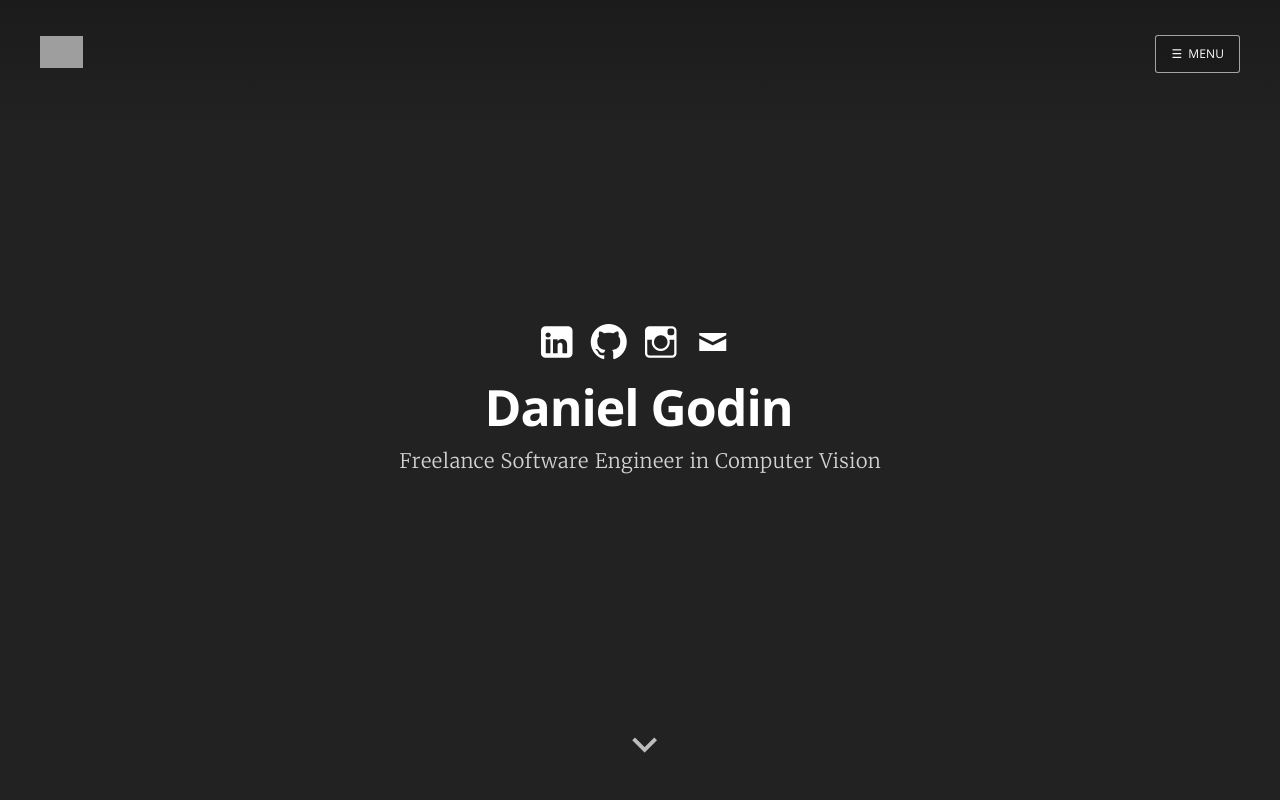
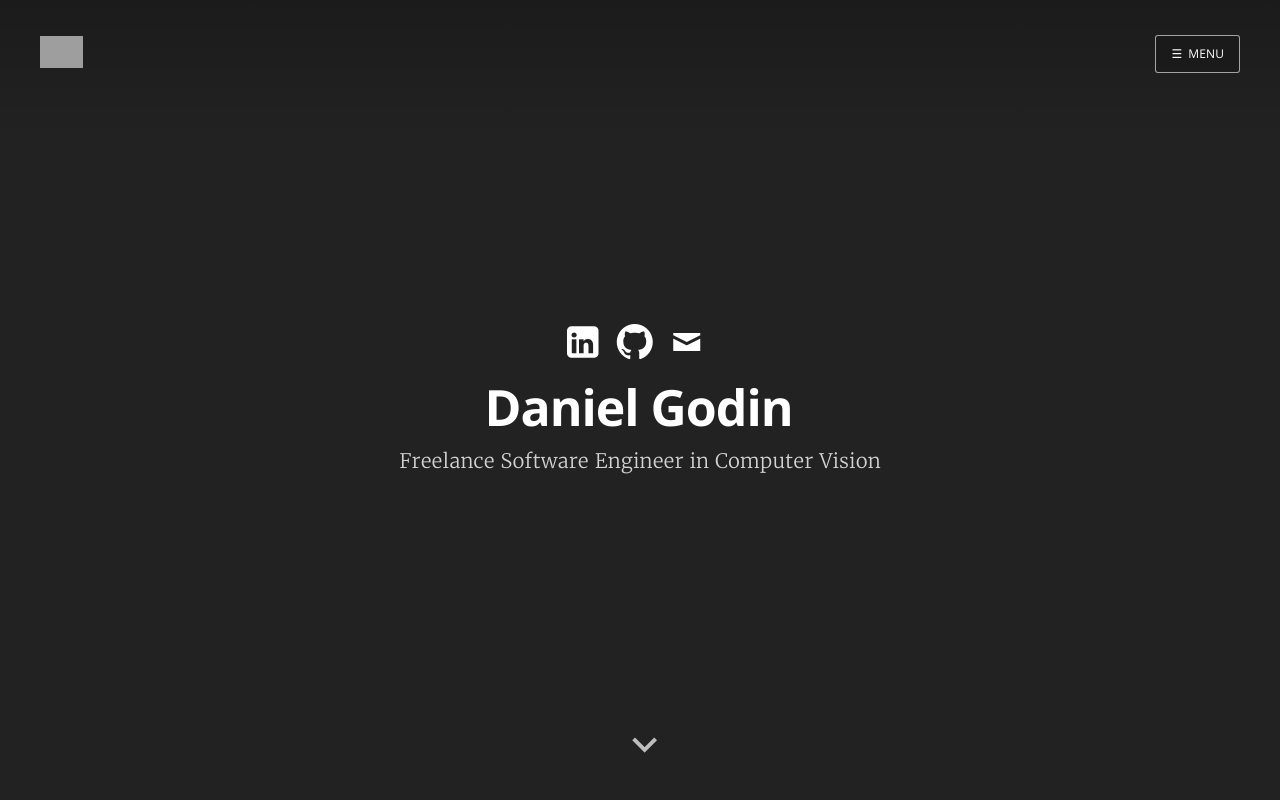
Before and after one commit to DaniGodin/DaniGodin.github.io, a plain HTML site: page 404.html in a window 1280 px wide. Shown: the top 800 px of the page. Drawn offline with Linux system fonts and the light colour scheme; grey boxes are pictures that could not be loaded.

Commit message:
Fixed linkedin link and removed instagram

```diff
--- a/404.html
+++ b/404.html
@@ -162,7 +162,7 @@
         <div class="main-header-content inner">
 
 
-    <a class="bloglogo" href="https://www.linkedin.com/in/your%20linkedin%20name" target="_blank">
+    <a class="bloglogo" href="https://www.linkedin.com/in/daniel-godin-b69789137" target="_blank">
         <span class="icon-linkedin" style="color:white;font-size:2em"></span>
     </a>
 &nbsp;
@@ -186,14 +186,9 @@
 
 
 
-    <a class="bloglogo" href="https://instagram.com/your%20ins%20name" target="_blank">
-        <span class="icon-instagram" style="color:white;font-size:2em"></span>
-    </a>
-&nbsp;
 
 
-
-    <a class="bloglogo" href="mailto:your%20email" target="_blank">
+    <a class="bloglogo" href="mailto:contact@dangodin.com" target="_blank">
         <span class="icon-mail" style="color:white;font-size:2em"></span>
     </a>
 &nbsp;
```
Also changed, not shown: index.html (+2 -7 lines).
